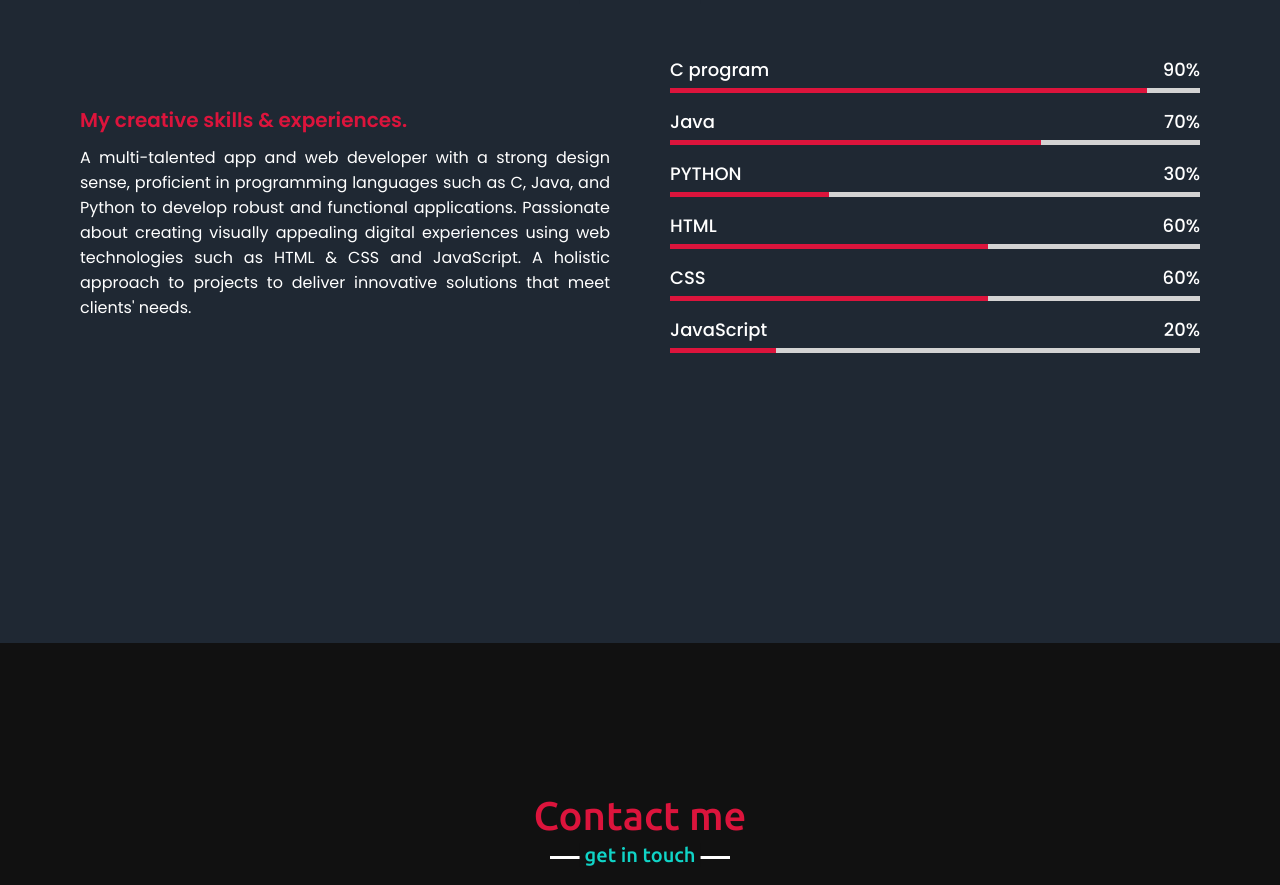
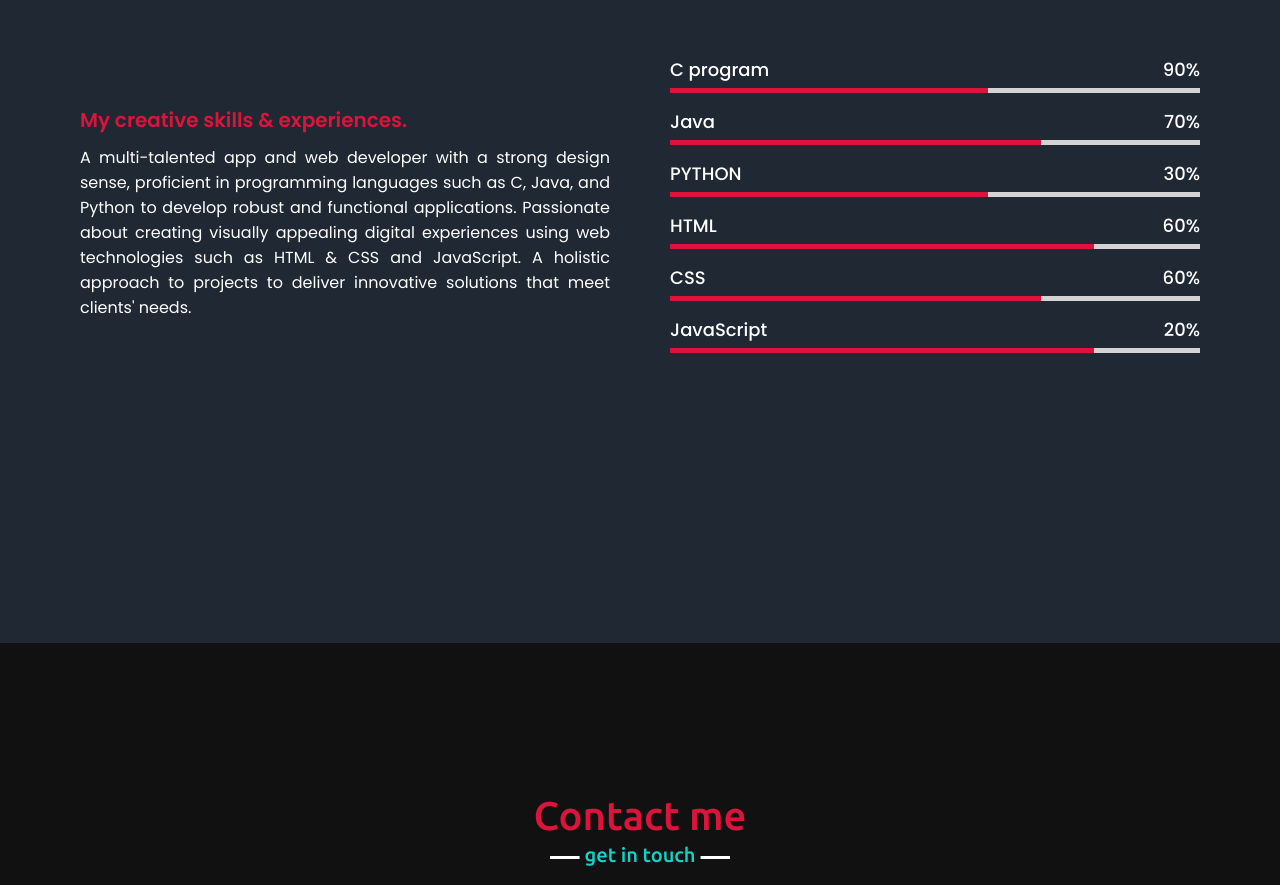
Before and after one commit to arnabdutta0x0/Arnab-Blog, a plain HTML site: page index.html in a window 1280 px wide. Shown: the part 2964-3849 px from the top of the page. Drawn offline with nearby package versions, Linux system fonts and the light colour scheme.

Commit message:
Update colour.css

```diff
--- a/colour.css
+++ b/colour.css
@@ -392,22 +392,22 @@ section .title::after{
     background: crimson;
 }
 .skills-content .right .html::before{
-    width: 60%;
+    width: 80%;
 }
 .skills-content .right .css::before{
-    width: 60%;
+    width: 70%;
 }
 .skills-content .right .js::before{
-    width: 20%;
+    width: 80%;
 }
 .skills-content .right .java::before{
     width: 70%;
 }
 .skills-content .right .python::before{
-    width: 30%;
+    width: 60%;
 }
 .skills-content .right .c::before{
-    width: 90%;
+    width: 60%;
 }
 
 
```
